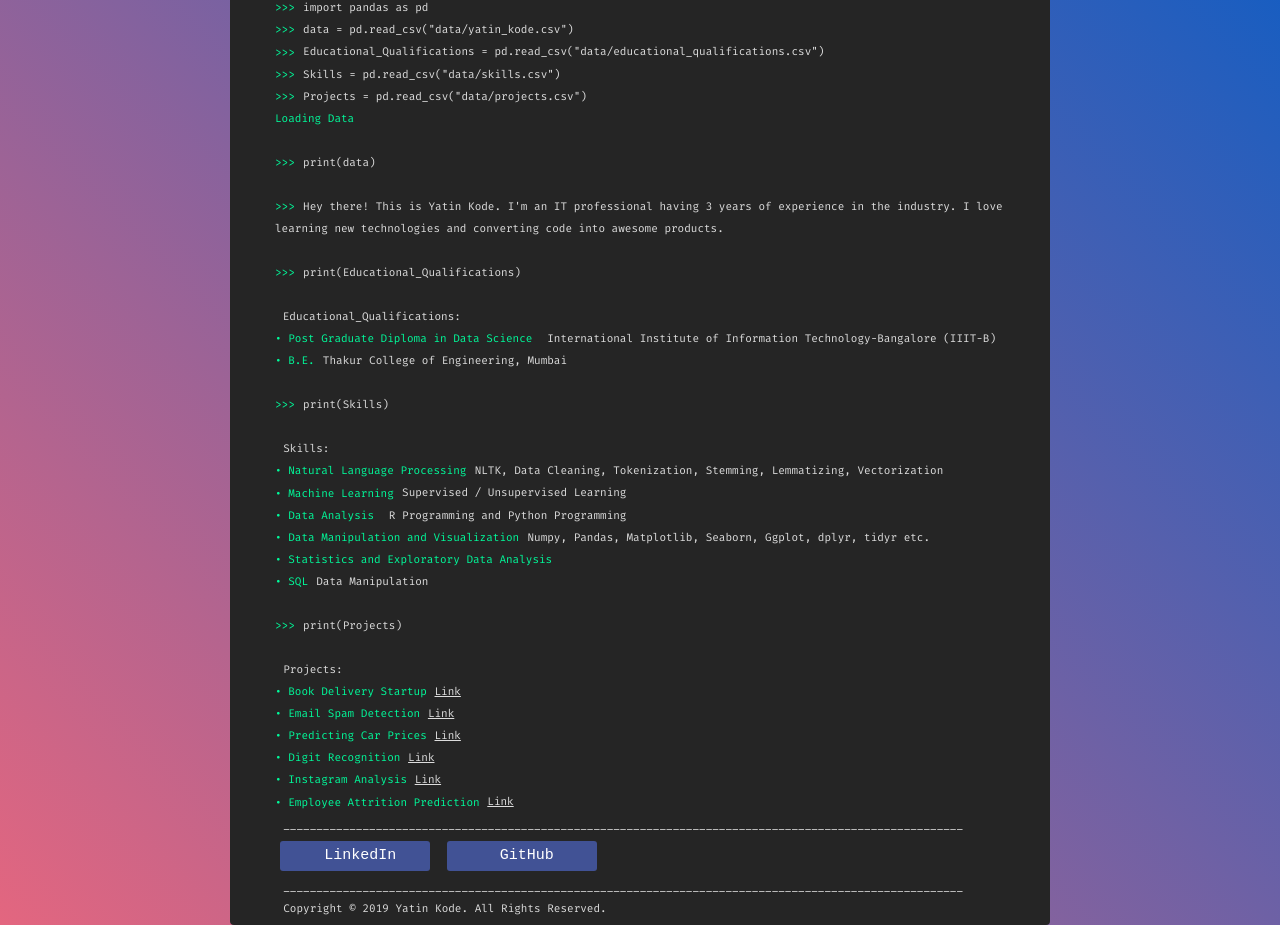
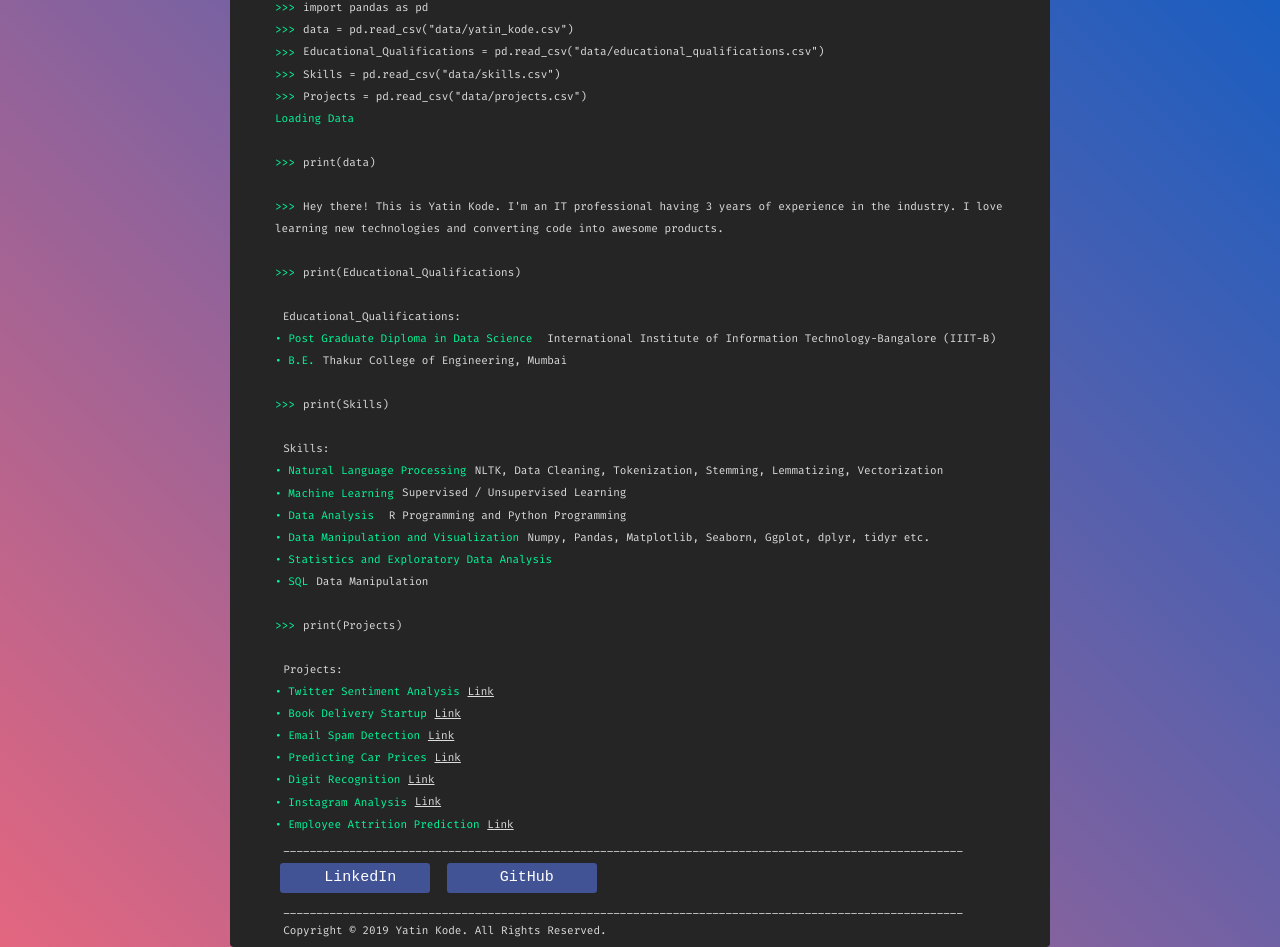
Before and after one commit to yatinkode/yatinkode.github.io, a plain HTML site: page portfolio/index.html in a window 1280 px wide. Shown: the part 118-1065 px from the top of the page. Before the commit the page ends 1043 px from the top, so only its background shows below. Drawn offline with nearby package versions, Linux system fonts and the light colour scheme; a script that the page names is missing.

Commit message:
Add files via upload

```diff
--- a/portfolio/index.html
+++ b/portfolio/index.html
@@ -53,6 +53,9 @@
 <span data-ty="input"   data-ty-typeDelay="1" data-ty-prompt=" "> </span>
 <span data-ty="input"   data-ty-typeDelay="1" data-ty-prompt="">Projects: </span>
 
+<span data-ty="input1"   data-ty-prompt="• Twitter Sentiment Analysis"><a class="a1" href="https://github.com/yatinkode/Twitter-Sentiment-analysis-in-Python-using-NLP" target="_blank">Link</a></span>
+
+
 <span data-ty="input1"   data-ty-prompt="• Book Delivery Startup"><a class="a1" href="https://github.com/yatinkode/Book-Delivery-Startup" target="_blank">Link</a></span>
 
 <span data-ty="input1"   data-ty-prompt="• Email Spam Detection"><a class="a1" href="https://github.com/yatinkode/Email-Spam-detection-using-NLP" target="_blank">Link</a></span>
```
